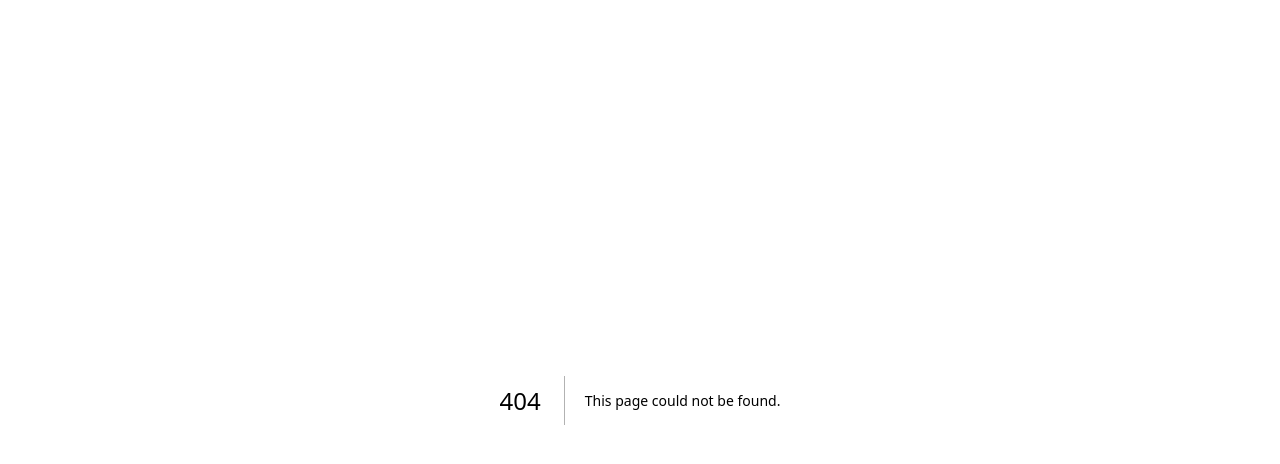
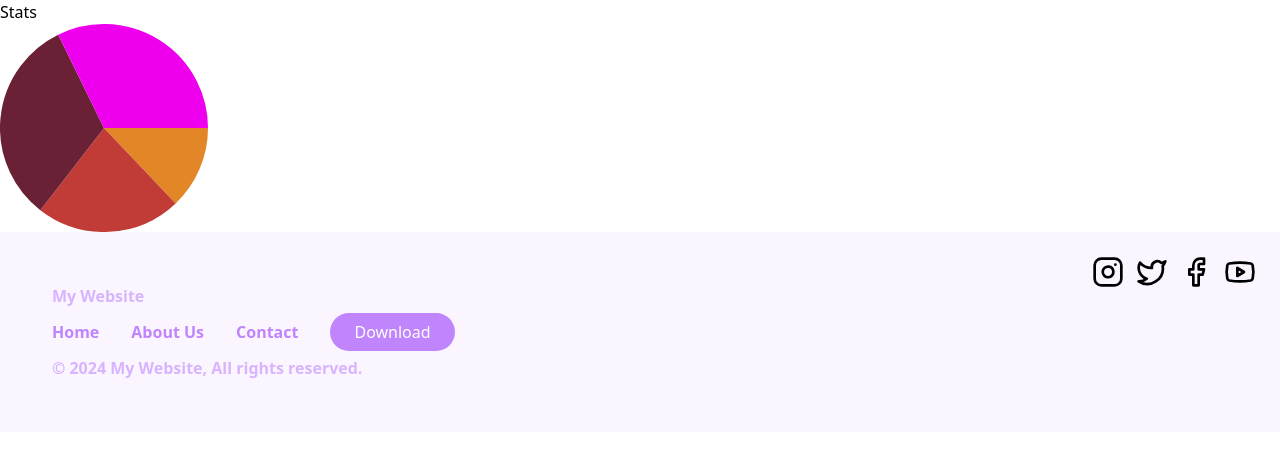
Before and after one commit to zeiq-co/anoop-project, a Next.js app: page /stats in a window 1280 px wide. Before the commit this address had no page. Shown: the top 464 px of the page. Built offline with nearby package versions, Linux system fonts and the light colour scheme.

Commit message:
lession changes

```diff
--- a/package.json
+++ b/package.json
@@ -14,7 +14,9 @@
     "lucide-react": "^0.399.0",
     "next": "14.2.4",
     "react": "^18",
+    "react-calendar": "^5.0.0",
     "react-dom": "^18",
+    "react-minimal-pie-chart": "^8.4.0",
     "react-slick": "^0.30.2",
     "slick-carousel": "^1.8.1"
   },
--- a/src/components/Nav.js
+++ b/src/components/Nav.js
@@ -2,13 +2,13 @@ export default function Nav() {
   return (
     <ul className='flex space-x-8'>
       <li>
-        <a className='cursor-pointer font-semibold text-purple-400'>Home</a>
+        <a className='cursor-pointer font-semibold text-purple-400' href="/">Home</a>
       </li>
       <li>
-        <a className='cursor-pointer font-semibold text-purple-400'>About Us</a>
+        <a className='cursor-pointer font-semibold text-purple-400' href="/aboutus">About Us</a>
       </li>
       <li>
-        <a className='cursor-pointer font-semibold text-purple-400'>Pricing</a>
+        <a className='cursor-pointer font-semibold text-purple-400' href="contact">Contact</a>
       </li>
       <li>
         <a className='cursor-pointer rounded-full bg-purple-400 px-6 py-2 text-white'>
--- /dev/null
+++ b/src/components/ProductCard.js
@@ -0,0 +1,18 @@
+export default function ProductCard({ product }) {
+  return (
+    <div className='m-2 p-2 w-64 bg-white rounded-lg shadow-md'>
+      <div className='flex flex-col'>
+        <img
+          src={product.image}
+          alt={product.name}
+          className='h-48 w-full object-cover rounded-lg'
+        />
+        <div className='flex flex-col p-2'>
+          <h2 className='text-lg font-bold'>{product.name}</h2>
+          <p className='text-sm text-gray-500'>{product.description}</p>
+          <p className='text-sm font-bold mt-2'>${product.price}</p>
+        </div>
+      </div>
+    </div>
+  );
+}
--- /dev/null
+++ b/src/pages/calendar.js
@@ -0,0 +1,18 @@
+import Footer from '../components/Footer';
+import Calendar from 'react-calendar';
+import {useState} from 'react';
+import 'react-calendar/dist/Calendar.css';
+
+export default function MyCalendar() {
+  const [value, onChange] = useState(new Date());
+
+  return (
+    <div className="h-screen bg-white">
+      <h1>Calendar</h1>
+      <div className='w-96 h-96'>
+       <Calendar onChange={onChange} value={value} />
+      </div>
+      <Footer />
+    </div>
+  )
+}
--- /dev/null
+++ b/src/pages/stats.js
@@ -0,0 +1,25 @@
+import Footer from '../components/Footer';
+import { PieChart } from 'react-minimal-pie-chart';
+
+
+export default function Stats() {
+
+  return (
+    <div className="h-screen bg-white">
+      <h1>Stats</h1>
+      <div className='w-52 h-52'>
+        <PieChart
+        animate={true}
+        onClick	={(e) => alert('hello')}
+          data={[
+            { title: 'One', value: 20, color: '#E38627' },
+            { title: 'Two', value: 35, color: '#C13C37' },
+            { title: 'Three', value: 50, color: '#6A2135' },
+            { title: 'Four', value: 50, color: '#E0e' },
+          ]}
+        />
+      </div>
+      <Footer />
+    </div>
+  )
+}
```
Also changed, not shown: 2 other files (tests, documents, lock files or other folders).
